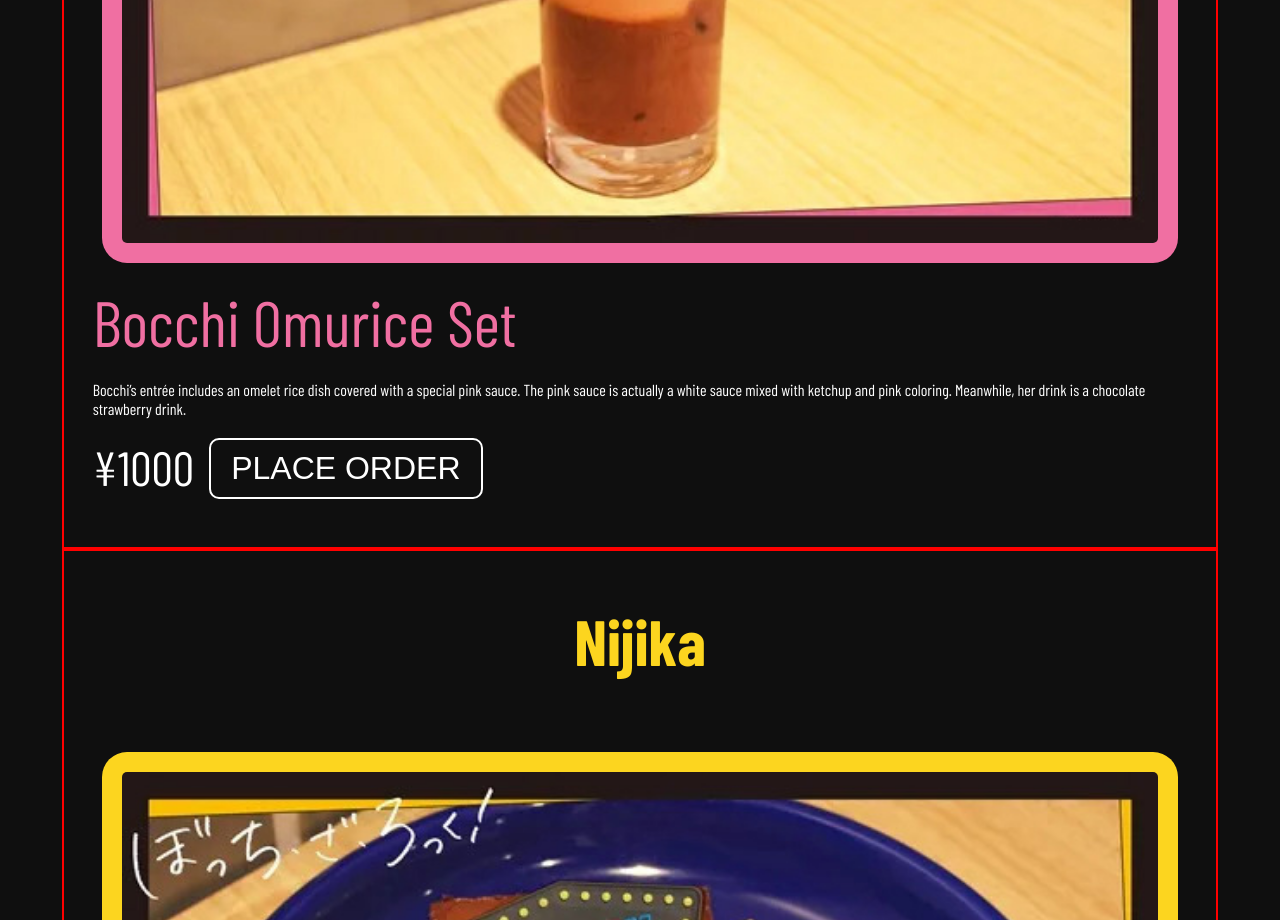
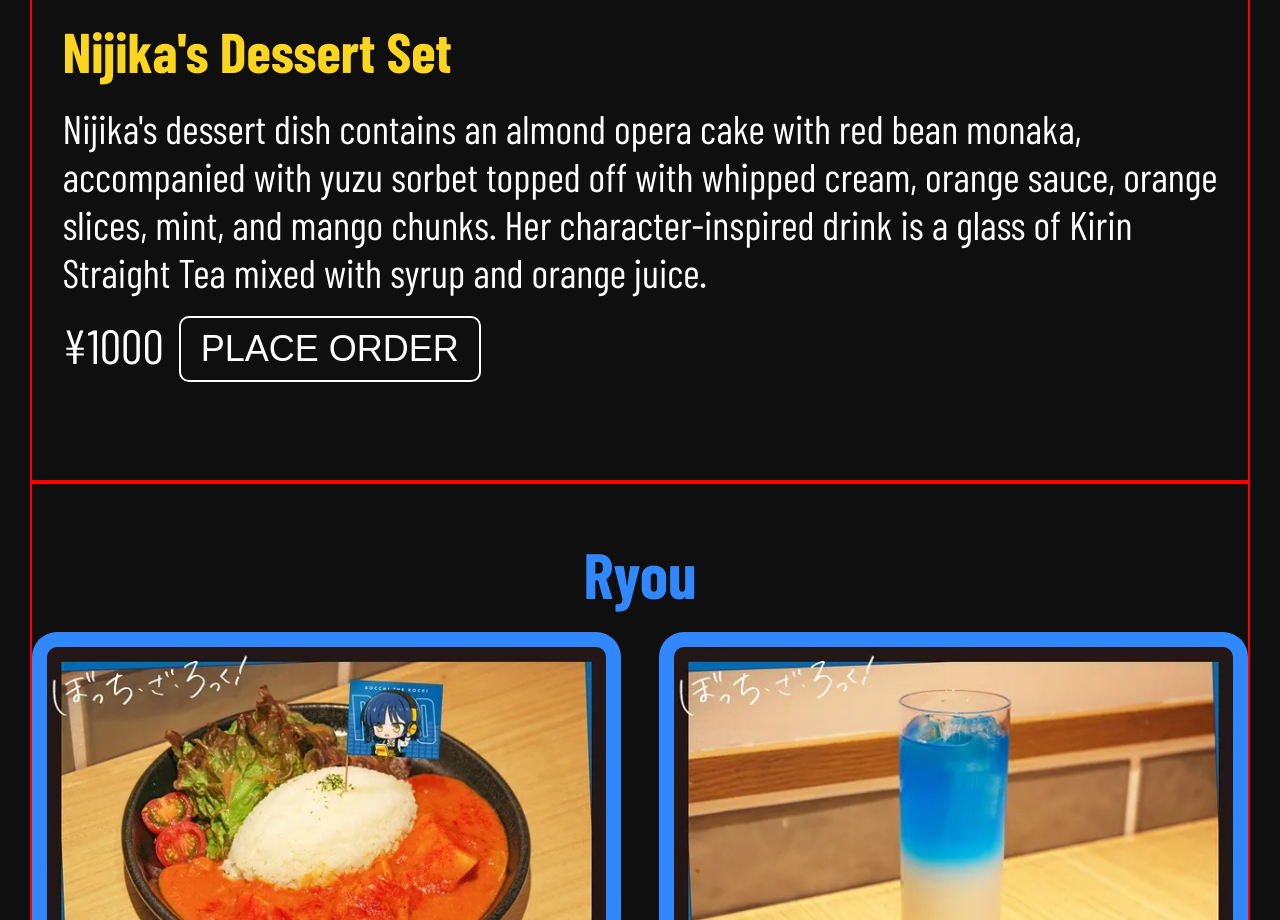
Before and after one commit to CedricAngeloSina-on/bocchimenu, a plain HTML site: page index.html in a window 1280 px wide. Shown: the part 1880-2800 px from the top of the page. Drawn offline with nearby package versions, Linux system fonts and the light colour scheme; a web font is replaced by a local one.

Commit message:
responsive

```diff
--- a/assets/styles.css
+++ b/assets/styles.css
@@ -7,10 +7,13 @@
     --kita: #ed2c37;
 }
 
-html, body , img{
+html, body {
+    background-color: rgb(15, 15, 15);
+}
+
+html, body, p, img{
     margin: 0;
     padding: 0;
-    background-color: rgb(15, 15, 15);
 
 }
 
@@ -19,11 +22,9 @@ h1, p {
     font-family: 'Barlow Condensed', sans-serif;
 }
 
-p {
-    margin: 0;
+h1 {
+    margin-bottom: 0;
 }
-
-
 
 html {
     min-height: 100vh;
@@ -44,8 +45,6 @@ header {
     outline: 2px solid green;
     min-height: 5vh;
 }
-
-
 
 /* Style for the logo */
 .logo {
@@ -69,12 +68,14 @@ section {
     width: 100%;
     min-height: 200px;
     display: flex;
+    justify-content: center;
     flex-direction: column;
 }
 
 section.title {
+    width: 80%;
     align-items: center;
-
+    text-align: center;
 }
 
 .title {
@@ -84,19 +85,14 @@ section.title {
     margin: 0; /* Remove default margin */
 }
 
-.container {
-    height: auto;
-}
-
 .food {
-    min-height: 1000px;
-    min-width: 100%;
+    min-height: auto;
+    max-width: 100%;
     outline: 2px solid red;
     display: flex;
     align-items: center;
     justify-content: center;
-    padding-bottom: 50px;
-
+    padding-bottom: 100px;
 }
 
 .food-images {
@@ -116,9 +112,6 @@ section.title {
 .title-and-desc, .price-and-button {
     width: 100%;
 }
-
-
-
 
 .bocchi > .name, .bocchi .food-title {
     color: var(--bocchi);
@@ -168,9 +161,9 @@ section.title {
 }
 
 img {
-    width: 90%;
-    padding: 20px;
-    border-radius: 25px;
+    width: 95%;
+    padding: 8px;
+    border-radius: 16px;
     margin-bottom: 20px;
 }
 
@@ -217,16 +210,17 @@ footer {
     justify-content: center;
     border: #fff000;
     outline: 2px solid green;
-    height: 5vh;
+    min-height: 3vh;
 }
 
-/* Social media links */
 .social-icons {
     height: 100%;
-    width: 30%;
+    min-width: 60%;
     outline: 2px solid blue;
     display: flex;
     justify-content: space-between;
+    align-items: center;
+    color: var(--bocchi);
 }
 
 .social-icons a {
@@ -236,48 +230,109 @@ footer {
 .social-icons img {
     height: 50px; /* Maintain aspect ratio */
     width: 50px;
+    margin-bottom: 0px;
 }
 
-/* LG Sizing (PC)*/
-@media screen and (min-width: 1200px) and (min-height: 700px) {
-    /* Your CSS styles for screens with at least 1200x700 */
-}
 
-/* MD Sizing (Tablet)*/
-@media screen and (min-width: 900px) and (min-height: 700px) {
-    /* Your CSS styles for screens with at least 900x700 */
+/* XS Sizing (Phone)*/
+@media screen and (min-width: 320px) {
+    /* Your CSS styles for screens with a maximum width of 320x700 */
     body {
-        width: 85%;
+        width: 90%;
     }
 
-    section.title {
-        justify-content: center;
-        /* align-items: center; */
+    .logo {
+        height: 100%; /* Maintain aspect ratio */
+        width: 20%;
     }
     .title {
-        font-size: 4rem; /* Adjust the font size as needed */
+        font-size: 2rem; /* Adjust the font size as needed */
+        text-wrap: balance;
+    }
+
+    .description .food-desc {
+        font-size: 1.5rem;
     }
 
     .food {
         flex-direction: column;
     }
-}
-/* XS Sizing (Phone)*/
-@media screen and (min-width: 320px) and (min-height: 700px) {
-    /* Your CSS styles for screens with a maximum width of 320x700 */
-    body {
-        width: 90%;
+
+    .food .food-title {
+        font-size: 2.25rem;
+        font-style: bold;
+        font-weight: 800;
     }
 
-    section.title {
-        justify-content: center;
-        /* align-items: center; */
+    .price{
+        font-size: 2rem;
     }
+
+    button {
+        font-size: 1.25rem; /* Adjust font size as needed */
+    }
+
+
+
+
+
+
+
+}
+
+/* MD Sizing (Tablet)*/
+@media screen and (min-width: 900px) {
+    /* Your CSS styles for screens with at least 900x700 */
+
+
+    body {
+        width: 95%;
+    }
+
     .title {
-        font-size: 4rem; /* Adjust the font size as needed */
+        font-size: 3rem; /* Adjust the font size as needed */
     }
 
     .food {
+        display: flex;
         flex-direction: column;
     }
+
+    .food-images {
+        justify-content: space-between;
+        flex-direction: row;
+    }
+
+    img {
+        width: 46%;
+        padding: 15px;
+        border-radius: 25px;
+        margin-bottom: 20px;
+    }
+
+    .food .food-title {
+        font-size: 3.5rem;
+    }
+
+    .description .food-desc {
+        font-size: 2.5rem;
+    }
+
+    .price {
+        font-size: 3rem;
+    }
+
+    button {
+        font-size: 2.25rem;
+    }
+
+    /* Social media links */
+    .social-icons {
+        min-width: 35%;
+    }
+
+    /* LG Sizing (PC)*/
+    @media screen and (min-width: 1200px)  {
+        /* Your CSS styles for screens with at least 1200x700 */
+    }
 }
--- a/index.html
+++ b/index.html
@@ -3,6 +3,7 @@
 <head>
 	<title>Bocchi The Rock Cafe!</title>
 	<link rel="stylesheet" href="assets/styles.css">
+    <meta name="viewport" content="width=device-width, initial-scale=1" />
 </head>
 
 <body>
@@ -49,10 +50,10 @@
 
                 <div class="description">
                     <div class="title-and-desc">
-                        <p class="food-title">Bocchi Omurice Set</p>
-                        <p class="food-desc">Bocchi’s entrée includes an omelet rice dish covered with a special pink sauce.
-                            The pink sauce is actually a white sauce mixed with ketchup and pink coloring.
-                            Meanwhile, her drink is a chocolate strawberry drink. </p>
+                        <p class="food-title">Nijika's Dessert Set</p>
+                        <p class="food-desc">Nijika's dessert dish contains an almond opera cake with red bean monaka,
+                            accompanied with yuzu sorbet topped off with whipped cream, orange sauce, orange slices, mint, and mango chunks.
+                            Her character-inspired drink is a glass of Kirin Straight Tea mixed with syrup and orange juice. </p>
                     </div>
                     <div class="price-and-button">
                         <p class="price">¥1000</p>
@@ -70,10 +71,11 @@
 
                 <div class="description">
                     <div class="title-and-desc">
-                        <p class="food-title">Bocchi Omurice Set</p>
-                        <p class="food-desc">Bocchi’s entrée includes an omelet rice dish covered with a special pink sauce.
-                            The pink sauce is actually a white sauce mixed with ketchup and pink coloring.
-                            Meanwhile, her drink is a chocolate strawberry drink. </p>
+                        <p class="food-title">Ryou's Chicken Curry</p>
+                        <p class="food-desc">Ryou's dish consists of an entrée of chicken red curry,
+                            erved with white rice, lettuce, mini tomatoes, paprika powder, and parsley,
+                            with an onion-based dressing. Visitors will be able to purchase a yogurt yakult drink,
+                            topped off with blue curacao syrup. </p>
                     </div>
                     <div class="price-and-button">
                         <p class="price">¥1000</p>
@@ -91,10 +93,11 @@
 
                 <div class="description">
                     <div class="title-and-desc">
-                        <p class="food-title">Bocchi Omurice Set</p>
-                        <p class="food-desc">Bocchi’s entrée includes an omelet rice dish covered with a special pink sauce.
-                            The pink sauce is actually a white sauce mixed with ketchup and pink coloring.
-                            Meanwhile, her drink is a chocolate strawberry drink. </p>
+                        <p class="food-title">Kita-chan's Pancakes</p>
+                        <p class="food-desc">Kita's dish features strawberry pancakes,
+                            drizzled in strawberry sauce and topped off with mixed berries,
+                            whipped cream, and mint. Her drink is a glass of soda water,
+                            mixed with blue curacao and strawberry syrup.</p>
                     </div>
                     <div class="price-and-button">
                         <p class="price">¥1000</p>
@@ -141,6 +144,7 @@
     <footer>
         <div class="social-icons">
             <a href="https://bocchi.rocks/" target="_blank"><img src="assets/images/twitter.png" alt="Twitter"></i></a>
+            <p>Support the anime.</p>
             <a href="#" target="https://twitter.com/BTR_anime"><img src="assets/images/browser.png" alt="Website"></i></a>
         </div>
     </footer>
```
